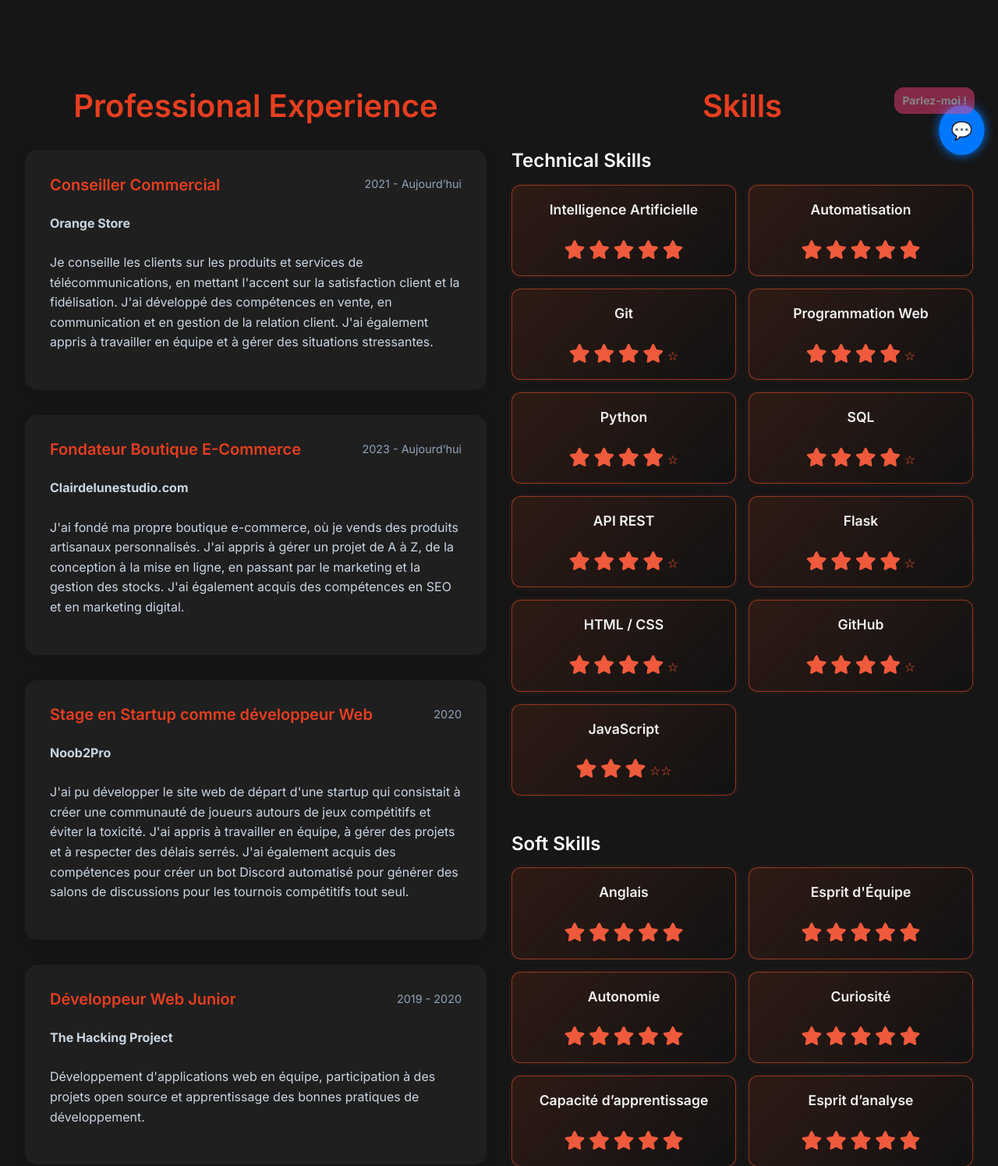
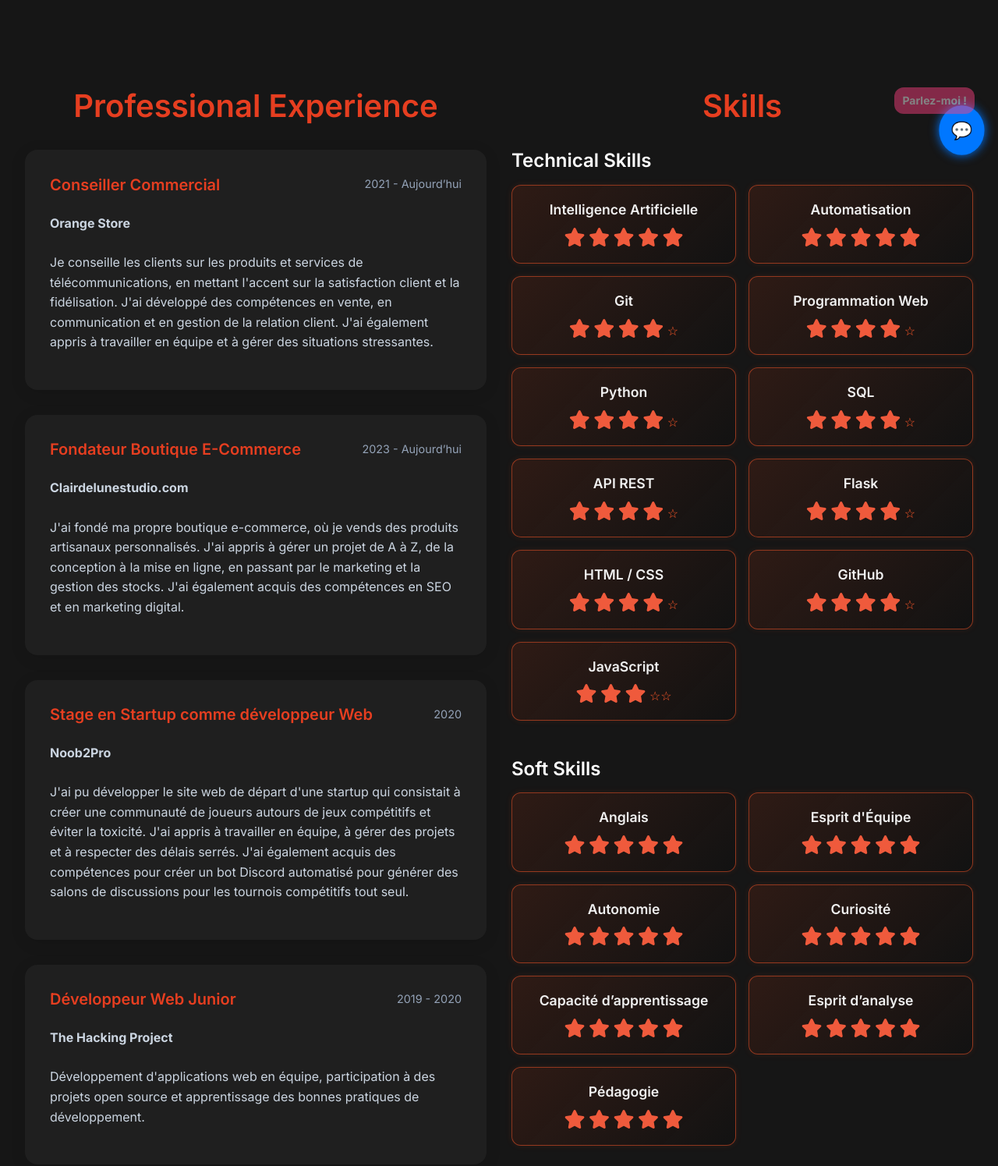
Before and after one commit to joongau/cv_webapp, a Flask app: page / in a window 1280 px wide. Shown: the part 584-2079 px from the top of the page at 78% size. Run offline with Flask 3, Linux system fonts and the light colour scheme.

Commit message:
Update layout.css

```diff
--- a/app/static/css/layout.css
+++ b/app/static/css/layout.css
@@ -150,7 +150,7 @@
   height: 100%;
   display: flex;
   flex-direction: column;
-  gap: 1rem;
+  gap: 0rem;
 }
 
 .project-card {
```
